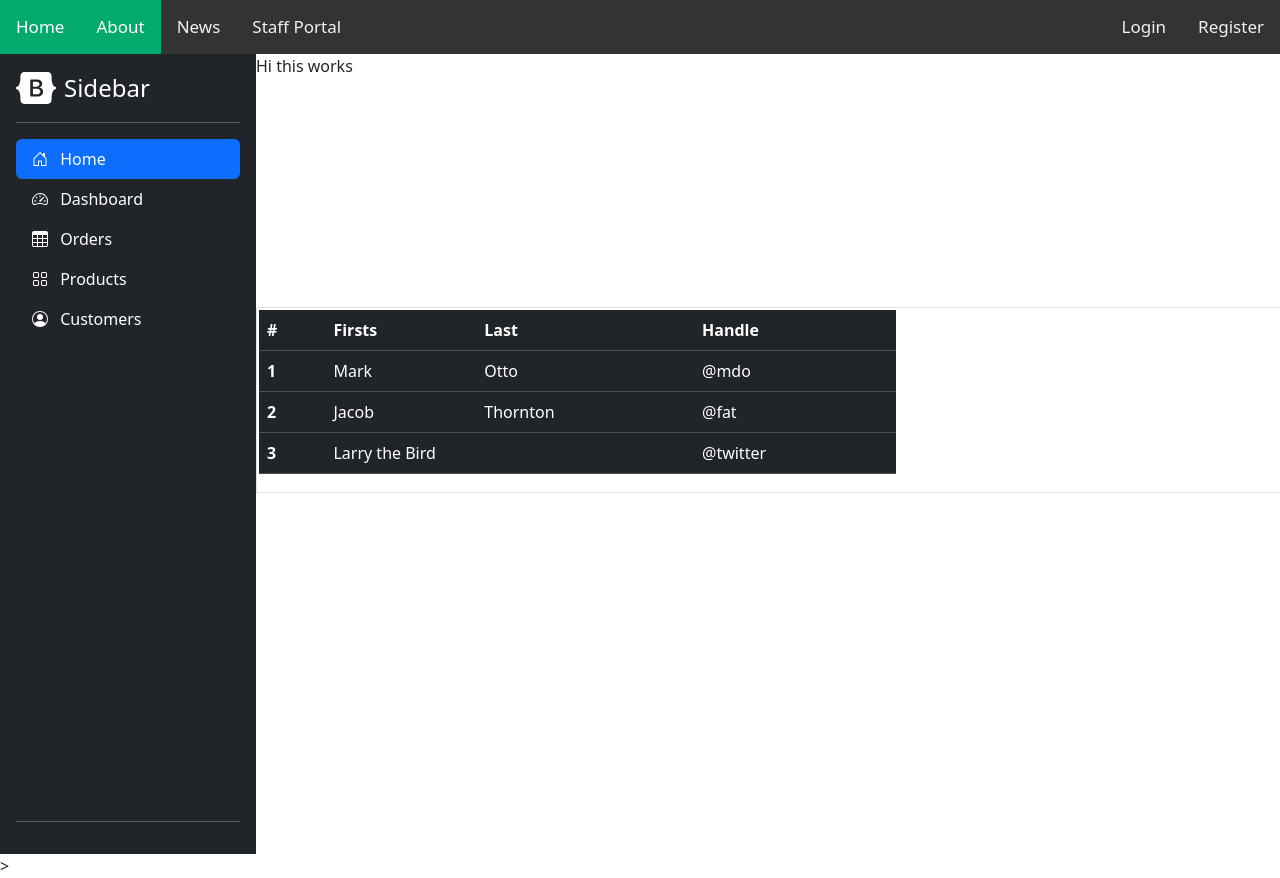
After one commit to nezankhan/testproject, a Django app: page /orders/ in a window 1280 px wide; the page is wider, and only the part inside the window is pictured. The commit adds this page. Run offline with Django 4.2, Linux system fonts and the light colour scheme; some libraries are stand-ins or nearby versions.

Commit message:
Added Staff Html

```diff
--- /dev/null
+++ b/blog/static/blog/frontstore.css
@@ -0,0 +1,77 @@
+.content-data {
+    height: 3rem;
+    background-color: rgba(0, 0, 0, .1);
+    border: solid rgba(0, 0, 0, .15);
+    border-width: 1px 0;
+    flex-shrink: 0;
+
+}
+
+.bd-placeholder-img {
+    font-size: 1.125rem;
+    text-anchor: middle;
+    -webkit-user-select: none;
+    -moz-user-select: none;
+    user-select: none;
+}
+
+@media (min-width: 768px) {
+    .bd-placeholder-img-lg {
+        font-size: 3.5rem;
+    }
+}
+
+.b-example-divider {
+    height: 3rem;
+    background-color: rgba(0, 0, 0, .1);
+    border: solid rgba(0, 0, 0, .15);
+    border-width: 1px 0;
+    box-shadow: inset 0 .5em 1.5em rgba(0, 0, 0, .1), inset 0 .125em .5em rgba(0, 0, 0, .15);
+}
+
+.b-example-vr {
+    flex-shrink: 0;
+    width: 1.5rem;
+    height: 100vh;
+}
+
+
+
+.bi {
+    vertical-align: -.125em;
+    fill: currentColor;
+}
+
+.nav-scroller {
+    position: relative;
+    z-index: 2;
+    height: 2.75rem;
+    overflow-y: hidden;
+}
+
+.nav-scroller .nav {
+    display: flex;
+    flex-wrap: nowrap;
+    padding-bottom: 1rem;
+    margin-top: -1px;
+    overflow-x: auto;
+    text-align: center;
+    white-space: nowrap;
+    -webkit-overflow-scrolling: touch;
+}
+
+.center {
+    margin: auto;
+    width: 100%;
+    border: 1px solid rgb(221, 227, 221);
+    padding: 2px;
+    vertical-align: middle;
+}
+
+.vertical-center {
+    margin: 0;
+    position: absolute;
+    top: 50%;
+    -ms-transform: translateY(-50%);
+    transform: translateY(-50%);
+}
--- /dev/null
+++ b/blog/static/blog/sidebars.js
@@ -0,0 +1,8 @@
+/* global bootstrap: false */
+(() => {
+  'use strict'
+  const tooltipTriggerList = Array.from(document.querySelectorAll('[data-bs-toggle="tooltip"]'))
+  tooltipTriggerList.forEach(tooltipTriggerEl => {
+    new bootstrap.Tooltip(tooltipTriggerEl)
+  })
+})()
--- a/frontstore/templates/frontstore/base.html
+++ b/frontstore/templates/frontstore/base.html
@@ -24,7 +24,7 @@
             <a class="active" href="{% url 'home'%}">Home</a>
             <a class="active" href="{% url 'blog-about' %}">About</a>
             <a href="#news">News</a>
-            <a href="#contact">Staff Portal</a>
+            <a href="{% url 'staff' %}">Staff Portal</a>
             <div class="topnav-right">
                 {% if user.is_authenticated %}
                 <a href="{% url 'profile' %}">Profile</a>
--- /dev/null
+++ b/frontstore/templates/frontstore/orders.html
@@ -0,0 +1,41 @@
+{% extends "frontstore/staff.html" %}
+<link href="/docs/4.0/dist/css/bootstrap.min.css" rel="stylesheet"
+    integrity="sha384-Gn5384xqQ1aoWXA+058RXPxPg6fy4IWvTNh0E263XmFcJlSAwiGgFAW/dAiS6JXm" crossorigin="anonymous">
+
+{% block order %}
+
+<div>Hi this works</div>
+<div class="bd-example center vertical-center">
+    <table class="table table-hover table-dark" style="width: 50%; height: 100%;">
+        <thead>
+            <tr>
+                <th scope="col">#</th>
+                <th scope="col">Firsts</th>
+                <th scope="col">Last</th>
+                <th scope="col">Handle</th>
+            </tr>
+        </thead>
+        <tbody>
+            <tr>
+                <th scope="row">1</th>
+                <td>Mark</td>
+                <td>Otto</td>
+                <td>@mdo</td>
+            </tr>
+            <tr>
+                <th scope="row">2</th>
+                <td>Jacob</td>
+                <td>Thornton</td>
+                <td>@fat</td>
+            </tr>
+            <tr>
+                <th scope="row">3</th>
+                <td colspan="2">Larry the Bird</td>
+                <td>@twitter</td>
+            </tr>
+        </tbody>
+    </table>
+</div>
+
+
+{% endblock order %}
--- /dev/null
+++ b/frontstore/templates/frontstore/staff.html
@@ -0,0 +1,194 @@
+{% extends "frontstore/base.html" %}
+{% load static %}
+{% block content %}
+
+
+<!doctype html>
+<html lang="en">
+
+<head>
+    <meta charset="utf-8">
+    <meta name="viewport" content="width=device-width, initial-scale=1">
+    <meta name="description" content="">
+    <meta name="author" content="Mark Otto, Jacob Thornton, and Bootstrap contributors">
+    <meta name="generator" content="Hugo 0.104.2">
+    <title>Sidebars · Bootstrap v5.2</title>
+
+    <link rel="canonical" href="https://getbootstrap.com/docs/5.2/examples/sidebars/">
+
+
+
+
+
+    <link href="/docs/5.2/dist/css/bootstrap.min.css" rel="stylesheet"
+        integrity="sha384-Zenh87qX5JnK2Jl0vWa8Ck2rdkQ2Bzep5IDxbcnCeuOxjzrPF/et3URy9Bv1WTRi" crossorigin="anonymous">
+
+    <!-- Favicons -->
+    <link rel="apple-touch-icon" href="/docs/5.2/assets/img/favicons/apple-touch-icon.png" sizes="180x180">
+    <link rel="icon" href="/docs/5.2/assets/img/favicons/favicon-32x32.png" sizes="32x32" type="image/png">
+    <link rel="icon" href="/docs/5.2/assets/img/favicons/favicon-16x16.png" sizes="16x16" type="image/png">
+    <link rel="manifest" href="/docs/5.2/assets/img/favicons/manifest.json">
+    <link rel="mask-icon" href="/docs/5.2/assets/img/favicons/safari-pinned-tab.svg" color="#712cf9">
+    <link rel="icon" href="/docs/5.2/assets/img/favicons/favicon.ico">
+    <link rel="stylesheet" type="text/css" href="{% static 'blog/frontstore.css' %}">
+    <meta name="theme-color" content="#712cf9">
+
+
+
+
+
+    <!-- Custom styles for this template -->
+    <link href="sidebars.css" rel="stylesheet">
+</head>
+
+<body>
+
+    <svg xmlns="http://www.w3.org/2000/svg" style="display: none;">
+        <symbol id="bootstrap" viewBox="0 0 118 94">
+            <title>Bootstrap</title>
+            <path fill-rule="evenodd" clip-rule="evenodd"
+                d="M24.509 0c-6.733 0-11.715 5.893-11.492 12.284.214 6.14-.064 14.092-2.066 20.577C8.943 39.365 5.547 43.485 0 44.014v5.972c5.547.529 8.943 4.649 10.951 11.153 2.002 6.485 2.28 14.437 2.066 20.577C12.794 88.106 17.776 94 24.51 94H93.5c6.733 0 11.714-5.893 11.491-12.284-.214-6.14.064-14.092 2.066-20.577 2.009-6.504 5.396-10.624 10.943-11.153v-5.972c-5.547-.529-8.934-4.649-10.943-11.153-2.002-6.484-2.28-14.437-2.066-20.577C105.214 5.894 100.233 0 93.5 0H24.508zM80 57.863C80 66.663 73.436 72 62.543 72H44a2 2 0 01-2-2V24a2 2 0 012-2h18.437c9.083 0 15.044 4.92 15.044 12.474 0 5.302-4.01 10.049-9.119 10.88v.277C75.317 46.394 80 51.21 80 57.863zM60.521 28.34H49.948v14.934h8.905c6.884 0 10.68-2.772 10.68-7.727 0-4.643-3.264-7.207-9.012-7.207zM49.948 49.2v16.458H60.91c7.167 0 10.964-2.876 10.964-8.281 0-5.406-3.903-8.178-11.425-8.178H49.948z">
+            </path>
+        </symbol>
+        <symbol id="home" viewBox="0 0 16 16">
+            <path
+                d="M8.354 1.146a.5.5 0 0 0-.708 0l-6 6A.5.5 0 0 0 1.5 7.5v7a.5.5 0 0 0 .5.5h4.5a.5.5 0 0 0 .5-.5v-4h2v4a.5.5 0 0 0 .5.5H14a.5.5 0 0 0 .5-.5v-7a.5.5 0 0 0-.146-.354L13 5.793V2.5a.5.5 0 0 0-.5-.5h-1a.5.5 0 0 0-.5.5v1.293L8.354 1.146zM2.5 14V7.707l5.5-5.5 5.5 5.5V14H10v-4a.5.5 0 0 0-.5-.5h-3a.5.5 0 0 0-.5.5v4H2.5z" />
+        </symbol>
+        <symbol id="speedometer2" viewBox="0 0 16 16">
+            <path
+                d="M8 4a.5.5 0 0 1 .5.5V6a.5.5 0 0 1-1 0V4.5A.5.5 0 0 1 8 4zM3.732 5.732a.5.5 0 0 1 .707 0l.915.914a.5.5 0 1 1-.708.708l-.914-.915a.5.5 0 0 1 0-.707zM2 10a.5.5 0 0 1 .5-.5h1.586a.5.5 0 0 1 0 1H2.5A.5.5 0 0 1 2 10zm9.5 0a.5.5 0 0 1 .5-.5h1.5a.5.5 0 0 1 0 1H12a.5.5 0 0 1-.5-.5zm.754-4.246a.389.389 0 0 0-.527-.02L7.547 9.31a.91.91 0 1 0 1.302 1.258l3.434-4.297a.389.389 0 0 0-.029-.518z" />
+            <path fill-rule="evenodd"
+                d="M0 10a8 8 0 1 1 15.547 2.661c-.442 1.253-1.845 1.602-2.932 1.25C11.309 13.488 9.475 13 8 13c-1.474 0-3.31.488-4.615.911-1.087.352-2.49.003-2.932-1.25A7.988 7.988 0 0 1 0 10zm8-7a7 7 0 0 0-6.603 9.329c.203.575.923.876 1.68.63C4.397 12.533 6.358 12 8 12s3.604.532 4.923.96c.757.245 1.477-.056 1.68-.631A7 7 0 0 0 8 3z" />
+        </symbol>
+        <symbol id="table" viewBox="0 0 16 16">
+            <path
+                d="M0 2a2 2 0 0 1 2-2h12a2 2 0 0 1 2 2v12a2 2 0 0 1-2 2H2a2 2 0 0 1-2-2V2zm15 2h-4v3h4V4zm0 4h-4v3h4V8zm0 4h-4v3h3a1 1 0 0 0 1-1v-2zm-5 3v-3H6v3h4zm-5 0v-3H1v2a1 1 0 0 0 1 1h3zm-4-4h4V8H1v3zm0-4h4V4H1v3zm5-3v3h4V4H6zm4 4H6v3h4V8z" />
+        </symbol>
+        <symbol id="people-circle" viewBox="0 0 16 16">
+            <path d="M11 6a3 3 0 1 1-6 0 3 3 0 0 1 6 0z" />
+            <path fill-rule="evenodd"
+                d="M0 8a8 8 0 1 1 16 0A8 8 0 0 1 0 8zm8-7a7 7 0 0 0-5.468 11.37C3.242 11.226 4.805 10 8 10s4.757 1.225 5.468 2.37A7 7 0 0 0 8 1z" />
+        </symbol>
+        <symbol id="grid" viewBox="0 0 16 16">
+            <path
+                d="M1 2.5A1.5 1.5 0 0 1 2.5 1h3A1.5 1.5 0 0 1 7 2.5v3A1.5 1.5 0 0 1 5.5 7h-3A1.5 1.5 0 0 1 1 5.5v-3zM2.5 2a.5.5 0 0 0-.5.5v3a.5.5 0 0 0 .5.5h3a.5.5 0 0 0 .5-.5v-3a.5.5 0 0 0-.5-.5h-3zm6.5.5A1.5 1.5 0 0 1 10.5 1h3A1.5 1.5 0 0 1 15 2.5v3A1.5 1.5 0 0 1 13.5 7h-3A1.5 1.5 0 0 1 9 5.5v-3zm1.5-.5a.5.5 0 0 0-.5.5v3a.5.5 0 0 0 .5.5h3a.5.5 0 0 0 .5-.5v-3a.5.5 0 0 0-.5-.5h-3zM1 10.5A1.5 1.5 0 0 1 2.5 9h3A1.5 1.5 0 0 1 7 10.5v3A1.5 1.5 0 0 1 5.5 15h-3A1.5 1.5 0 0 1 1 13.5v-3zm1.5-.5a.5.5 0 0 0-.5.5v3a.5.5 0 0 0 .5.5h3a.5.5 0 0 0 .5-.5v-3a.5.5 0 0 0-.5-.5h-3zm6.5.5A1.5 1.5 0 0 1 10.5 9h3a1.5 1.5 0 0 1 1.5 1.5v3a1.5 1.5 0 0 1-1.5 1.5h-3A1.5 1.5 0 0 1 9 13.5v-3zm1.5-.5a.5.5 0 0 0-.5.5v3a.5.5 0 0 0 .5.5h3a.5.5 0 0 0 .5-.5v-3a.5.5 0 0 0-.5-.5h-3z" />
+        </symbol>
+        <symbol id="collection" viewBox="0 0 16 16">
+            <path
+                d="M2.5 3.5a.5.5 0 0 1 0-1h11a.5.5 0 0 1 0 1h-11zm2-2a.5.5 0 0 1 0-1h7a.5.5 0 0 1 0 1h-7zM0 13a1.5 1.5 0 0 0 1.5 1.5h13A1.5 1.5 0 0 0 16 13V6a1.5 1.5 0 0 0-1.5-1.5h-13A1.5 1.5 0 0 0 0 6v7zm1.5.5A.5.5 0 0 1 1 13V6a.5.5 0 0 1 .5-.5h13a.5.5 0 0 1 .5.5v7a.5.5 0 0 1-.5.5h-13z" />
+        </symbol>
+        <symbol id="calendar3" viewBox="0 0 16 16">
+            <path
+                d="M14 0H2a2 2 0 0 0-2 2v12a2 2 0 0 0 2 2h12a2 2 0 0 0 2-2V2a2 2 0 0 0-2-2zM1 3.857C1 3.384 1.448 3 2 3h12c.552 0 1 .384 1 .857v10.286c0 .473-.448.857-1 .857H2c-.552 0-1-.384-1-.857V3.857z" />
+            <path
+                d="M6.5 7a1 1 0 1 0 0-2 1 1 0 0 0 0 2zm3 0a1 1 0 1 0 0-2 1 1 0 0 0 0 2zm3 0a1 1 0 1 0 0-2 1 1 0 0 0 0 2zm-9 3a1 1 0 1 0 0-2 1 1 0 0 0 0 2zm3 0a1 1 0 1 0 0-2 1 1 0 0 0 0 2zm3 0a1 1 0 1 0 0-2 1 1 0 0 0 0 2zm3 0a1 1 0 1 0 0-2 1 1 0 0 0 0 2zm-9 3a1 1 0 1 0 0-2 1 1 0 0 0 0 2zm3 0a1 1 0 1 0 0-2 1 1 0 0 0 0 2zm3 0a1 1 0 1 0 0-2 1 1 0 0 0 0 2z" />
+        </symbol>
+        <symbol id="chat-quote-fill" viewBox="0 0 16 16">
+            <path
+                d="M16 8c0 3.866-3.582 7-8 7a9.06 9.06 0 0 1-2.347-.306c-.584.296-1.925.864-4.181 1.234-.2.032-.352-.176-.273-.362.354-.836.674-1.95.77-2.966C.744 11.37 0 9.76 0 8c0-3.866 3.582-7 8-7s8 3.134 8 7zM7.194 6.766a1.688 1.688 0 0 0-.227-.272 1.467 1.467 0 0 0-.469-.324l-.008-.004A1.785 1.785 0 0 0 5.734 6C4.776 6 4 6.746 4 7.667c0 .92.776 1.666 1.734 1.666.343 0 .662-.095.931-.26-.137.389-.39.804-.81 1.22a.405.405 0 0 0 .011.59c.173.16.447.155.614-.01 1.334-1.329 1.37-2.758.941-3.706a2.461 2.461 0 0 0-.227-.4zM11 9.073c-.136.389-.39.804-.81 1.22a.405.405 0 0 0 .012.59c.172.16.446.155.613-.01 1.334-1.329 1.37-2.758.942-3.706a2.466 2.466 0 0 0-.228-.4 1.686 1.686 0 0 0-.227-.273 1.466 1.466 0 0 0-.469-.324l-.008-.004A1.785 1.785 0 0 0 10.07 6c-.957 0-1.734.746-1.734 1.667 0 .92.777 1.666 1.734 1.666.343 0 .662-.095.931-.26z" />
+        </symbol>
+        <symbol id="cpu-fill" viewBox="0 0 16 16">
+            <path d="M6.5 6a.5.5 0 0 0-.5.5v3a.5.5 0 0 0 .5.5h3a.5.5 0 0 0 .5-.5v-3a.5.5 0 0 0-.5-.5h-3z" />
+            <path
+                d="M5.5.5a.5.5 0 0 0-1 0V2A2.5 2.5 0 0 0 2 4.5H.5a.5.5 0 0 0 0 1H2v1H.5a.5.5 0 0 0 0 1H2v1H.5a.5.5 0 0 0 0 1H2v1H.5a.5.5 0 0 0 0 1H2A2.5 2.5 0 0 0 4.5 14v1.5a.5.5 0 0 0 1 0V14h1v1.5a.5.5 0 0 0 1 0V14h1v1.5a.5.5 0 0 0 1 0V14h1v1.5a.5.5 0 0 0 1 0V14a2.5 2.5 0 0 0 2.5-2.5h1.5a.5.5 0 0 0 0-1H14v-1h1.5a.5.5 0 0 0 0-1H14v-1h1.5a.5.5 0 0 0 0-1H14v-1h1.5a.5.5 0 0 0 0-1H14A2.5 2.5 0 0 0 11.5 2V.5a.5.5 0 0 0-1 0V2h-1V.5a.5.5 0 0 0-1 0V2h-1V.5a.5.5 0 0 0-1 0V2h-1V.5zm1 4.5h3A1.5 1.5 0 0 1 11 6.5v3A1.5 1.5 0 0 1 9.5 11h-3A1.5 1.5 0 0 1 5 9.5v-3A1.5 1.5 0 0 1 6.5 5z" />
+        </symbol>
+        <symbol id="gear-fill" viewBox="0 0 16 16">
+            <path
+                d="M9.405 1.05c-.413-1.4-2.397-1.4-2.81 0l-.1.34a1.464 1.464 0 0 1-2.105.872l-.31-.17c-1.283-.698-2.686.705-1.987 1.987l.169.311c.446.82.023 1.841-.872 2.105l-.34.1c-1.4.413-1.4 2.397 0 2.81l.34.1a1.464 1.464 0 0 1 .872 2.105l-.17.31c-.698 1.283.705 2.686 1.987 1.987l.311-.169a1.464 1.464 0 0 1 2.105.872l.1.34c.413 1.4 2.397 1.4 2.81 0l.1-.34a1.464 1.464 0 0 1 2.105-.872l.31.17c1.283.698 2.686-.705 1.987-1.987l-.169-.311a1.464 1.464 0 0 1 .872-2.105l.34-.1c1.4-.413 1.4-2.397 0-2.81l-.34-.1a1.464 1.464 0 0 1-.872-2.105l.17-.31c.698-1.283-.705-2.686-1.987-1.987l-.311.169a1.464 1.464 0 0 1-2.105-.872l-.1-.34zM8 10.93a2.929 2.929 0 1 1 0-5.86 2.929 2.929 0 0 1 0 5.858z" />
+        </symbol>
+        <symbol id="speedometer" viewBox="0 0 16 16">
+            <path
+                d="M8 2a.5.5 0 0 1 .5.5V4a.5.5 0 0 1-1 0V2.5A.5.5 0 0 1 8 2zM3.732 3.732a.5.5 0 0 1 .707 0l.915.914a.5.5 0 1 1-.708.708l-.914-.915a.5.5 0 0 1 0-.707zM2 8a.5.5 0 0 1 .5-.5h1.586a.5.5 0 0 1 0 1H2.5A.5.5 0 0 1 2 8zm9.5 0a.5.5 0 0 1 .5-.5h1.5a.5.5 0 0 1 0 1H12a.5.5 0 0 1-.5-.5zm.754-4.246a.389.389 0 0 0-.527-.02L7.547 7.31A.91.91 0 1 0 8.85 8.569l3.434-4.297a.389.389 0 0 0-.029-.518z" />
+            <path fill-rule="evenodd"
+                d="M6.664 15.889A8 8 0 1 1 9.336.11a8 8 0 0 1-2.672 15.78zm-4.665-4.283A11.945 11.945 0 0 1 8 10c2.186 0 4.236.585 6.001 1.606a7 7 0 1 0-12.002 0z" />
+        </symbol>
+        <symbol id="toggles2" viewBox="0 0 16 16">
+            <path d="M9.465 10H12a2 2 0 1 1 0 4H9.465c.34-.588.535-1.271.535-2 0-.729-.195-1.412-.535-2z" />
+            <path
+                d="M6 15a3 3 0 1 0 0-6 3 3 0 0 0 0 6zm0 1a4 4 0 1 1 0-8 4 4 0 0 1 0 8zm.535-10a3.975 3.975 0 0 1-.409-1H4a1 1 0 0 1 0-2h2.126c.091-.355.23-.69.41-1H4a2 2 0 1 0 0 4h2.535z" />
+            <path d="M14 4a4 4 0 1 1-8 0 4 4 0 0 1 8 0z" />
+        </symbol>
+        <symbol id="tools" viewBox="0 0 16 16">
+            <path
+                d="M1 0L0 1l2.2 3.081a1 1 0 0 0 .815.419h.07a1 1 0 0 1 .708.293l2.675 2.675-2.617 2.654A3.003 3.003 0 0 0 0 13a3 3 0 1 0 5.878-.851l2.654-2.617.968.968-.305.914a1 1 0 0 0 .242 1.023l3.356 3.356a1 1 0 0 0 1.414 0l1.586-1.586a1 1 0 0 0 0-1.414l-3.356-3.356a1 1 0 0 0-1.023-.242L10.5 9.5l-.96-.96 2.68-2.643A3.005 3.005 0 0 0 16 3c0-.269-.035-.53-.102-.777l-2.14 2.141L12 4l-.364-1.757L13.777.102a3 3 0 0 0-3.675 3.68L7.462 6.46 4.793 3.793a1 1 0 0 1-.293-.707v-.071a1 1 0 0 0-.419-.814L1 0zm9.646 10.646a.5.5 0 0 1 .708 0l3 3a.5.5 0 0 1-.708.708l-3-3a.5.5 0 0 1 0-.708zM3 11l.471.242.529.026.287.445.445.287.026.529L5 13l-.242.471-.026.529-.445.287-.287.445-.529.026L3 15l-.471-.242L2 14.732l-.287-.445L1.268 14l-.026-.529L1 13l.242-.471.026-.529.445-.287.287-.445.529-.026L3 11z" />
+        </symbol>
+        <symbol id="chevron-right" viewBox="0 0 16 16">
+            <path fill-rule="evenodd"
+                d="M4.646 1.646a.5.5 0 0 1 .708 0l6 6a.5.5 0 0 1 0 .708l-6 6a.5.5 0 0 1-.708-.708L10.293 8 4.646 2.354a.5.5 0 0 1 0-.708z" />
+        </symbol>
+        <symbol id="geo-fill" viewBox="0 0 16 16">
+            <path fill-rule="evenodd"
+                d="M4 4a4 4 0 1 1 4.5 3.969V13.5a.5.5 0 0 1-1 0V7.97A4 4 0 0 1 4 3.999zm2.493 8.574a.5.5 0 0 1-.411.575c-.712.118-1.28.295-1.655.493a1.319 1.319 0 0 0-.37.265.301.301 0 0 0-.057.09V14l.002.008a.147.147 0 0 0 .016.033.617.617 0 0 0 .145.15c.165.13.435.27.813.395.751.25 1.82.414 3.024.414s2.273-.163 3.024-.414c.378-.126.648-.265.813-.395a.619.619 0 0 0 .146-.15.148.148 0 0 0 .015-.033L12 14v-.004a.301.301 0 0 0-.057-.09 1.318 1.318 0 0 0-.37-.264c-.376-.198-.943-.375-1.655-.493a.5.5 0 1 1 .164-.986c.77.127 1.452.328 1.957.594C12.5 13 13 13.4 13 14c0 .426-.26.752-.544.977-.29.228-.68.413-1.116.558-.878.293-2.059.465-3.34.465-1.281 0-2.462-.172-3.34-.465-.436-.145-.826-.33-1.116-.558C3.26 14.752 3 14.426 3 14c0-.599.5-1 .961-1.243.505-.266 1.187-.467 1.957-.594a.5.5 0 0 1 .575.411z" />
+        </symbol>
+    </svg>
+
+    <main class="d-flex flex-nowrap">
+
+        <div class="d-flex flex-column flex-shrink-0 p-3 text-bg-dark" style="width: 20%; height: 100vh;">
+            <a href="/" class="d-flex align-items-center mb-3 mb-md-0 me-md-auto text-white text-decoration-none">
+                <svg class="bi pe-none me-2" width="40" height="32">
+                    <use xlink:href="#bootstrap" />
+                </svg>
+                <span class="fs-4">Sidebar</span>
+            </a>
+            <hr>
+            <ul class="nav nav-pills flex-column mb-auto">
+                <li class="nav-item">
+                    <a href="#" class="nav-link active" aria-current="page">
+                        <svg class="bi pe-none me-2" width="16" height="16">
+                            <use xlink:href="#home" />
+                        </svg>
+                        Home
+                    </a>
+                </li>
+                <li>
+                    <a href="#" class="nav-link text-white">
+                        <svg class="bi pe-none me-2" width="16" height="16">
+                            <use xlink:href="#speedometer2" />
+                        </svg>
+                        Dashboard
+                    </a>
+                </li>
+                <li>
+                    <a href="{% url 'orders' %}" class="nav-link text-white">
+                        <svg class="bi pe-none me-2" width="16" height="16">
+                            <use xlink:href="#table" />
+                        </svg>
+                        Orders
+                    </a>
+                </li>
+                <li>
+                    <a href="#" class="nav-link text-white">
+                        <svg class="bi pe-none me-2" width="16" height="16">
+                            <use xlink:href="#grid" />
+                        </svg>
+                        Products
+                    </a>
+                </li>
+                <li>
+                    <a href="#" class="nav-link text-white">
+                        <svg class="bi pe-none me-2" width="16" height="16">
+                            <use xlink:href="#people-circle" />
+                        </svg>
+                        Customers
+                    </a>
+                </li>
+            </ul>
+            <hr>
+        </div>
+
+
+
+        <div class=".content-data" style="width:80%;height: 100vh">
+            {% block order %}
+            {% endblock order %}
+        </div>
+
+
+    </main>
+    <script src="{% static 'blog/sidebars.js' %}"></script>
+</body>
+
+</html>
+
+{% endblock content %}
--- a/frontstore/urls.py
+++ b/frontstore/urls.py
@@ -5,4 +5,6 @@ from . import views
 
 urlpatterns = [
     path('', views.home,name='home'),
+    path('staff/',views.staff,name='staff'),
+    path('orders/',views.orders,name='orders'),
 ]
--- a/frontstore/views.py
+++ b/frontstore/views.py
@@ -1,5 +1,5 @@
 from django.shortcuts import render
-from .models import Inventory
+from .models import Inventory, PurchaseOrders
 # Create your views here.
 
 def home(request):
@@ -7,3 +7,14 @@ def home(request):
         'inventory': Inventory.objects.all()
     }
     return render(request,'frontstore/home.html',context)
+
+def staff(request):
+    return render(request,'frontstore/staff.html',{'title':'title'})
+
+
+def orders(request):
+
+    context = {
+        'inventory': PurchaseOrders.objects.all()
+    }
+    return render(request,'frontstore/orders.html',context)
```
